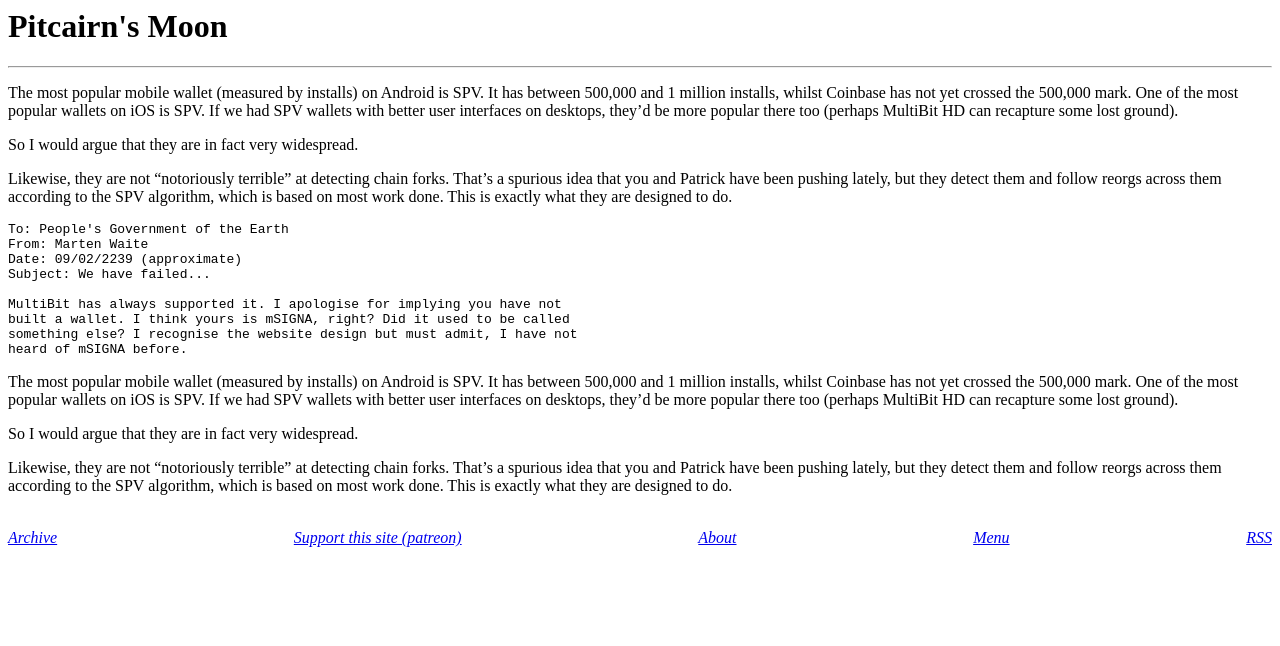
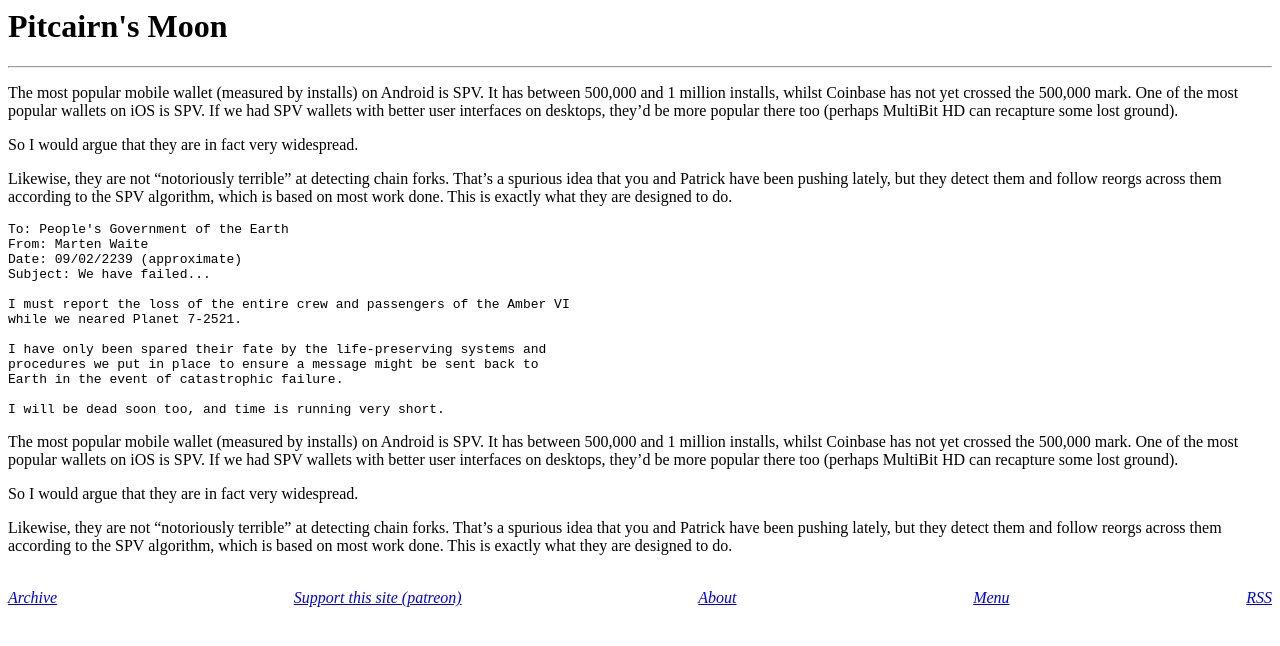
Before and after one commit to derykmakgill/website, a Jekyll site: the page built from story.md, in a window 1280 px wide. Shown: the top 646 px of the page. Built offline with Jekyll 4.4.1, drawn with Linux system fonts in a browser that asks for light colours.

Commit message:
Update story.md

````diff
--- a/story.md
+++ b/story.md
@@ -23,10 +23,14 @@ From: Marten Waite
 Date: 09/02/2239 (approximate)
 Subject: We have failed...
 
-MultiBit has always supported it. I apologise for implying you have not
-built a wallet. I think yours is mSIGNA, right? Did it used to be called
-something else? I recognise the website design but must admit, I have not
-heard of mSIGNA before.
+I must report the loss of the entire crew and passengers of the Amber VI
+while we neared Planet 7-2521.
+
+I have only been spared their fate by the life-preserving systems and
+procedures we put in place to ensure a message might be sent back to
+Earth in the event of catastrophic failure.
+
+I will be dead soon too, and time is running very short.
 ```
 
 The most popular mobile wallet (measured by installs) on Android is SPV. It
````
